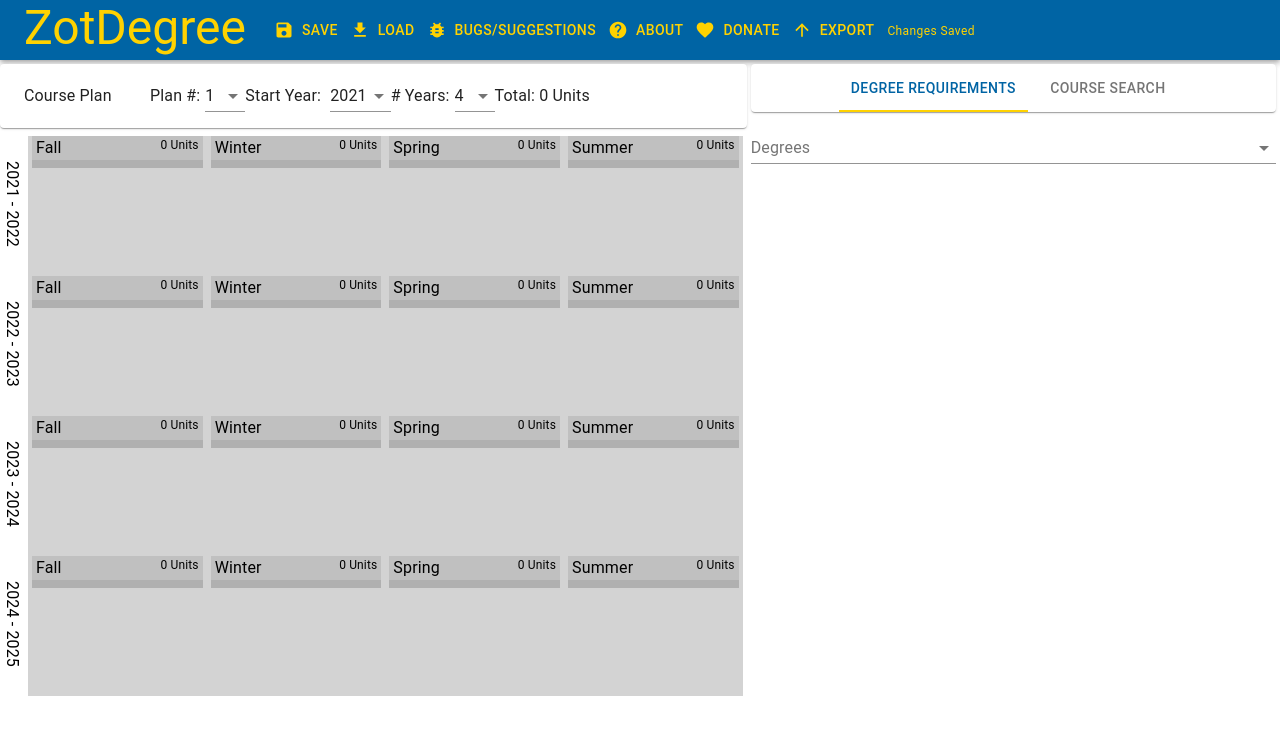
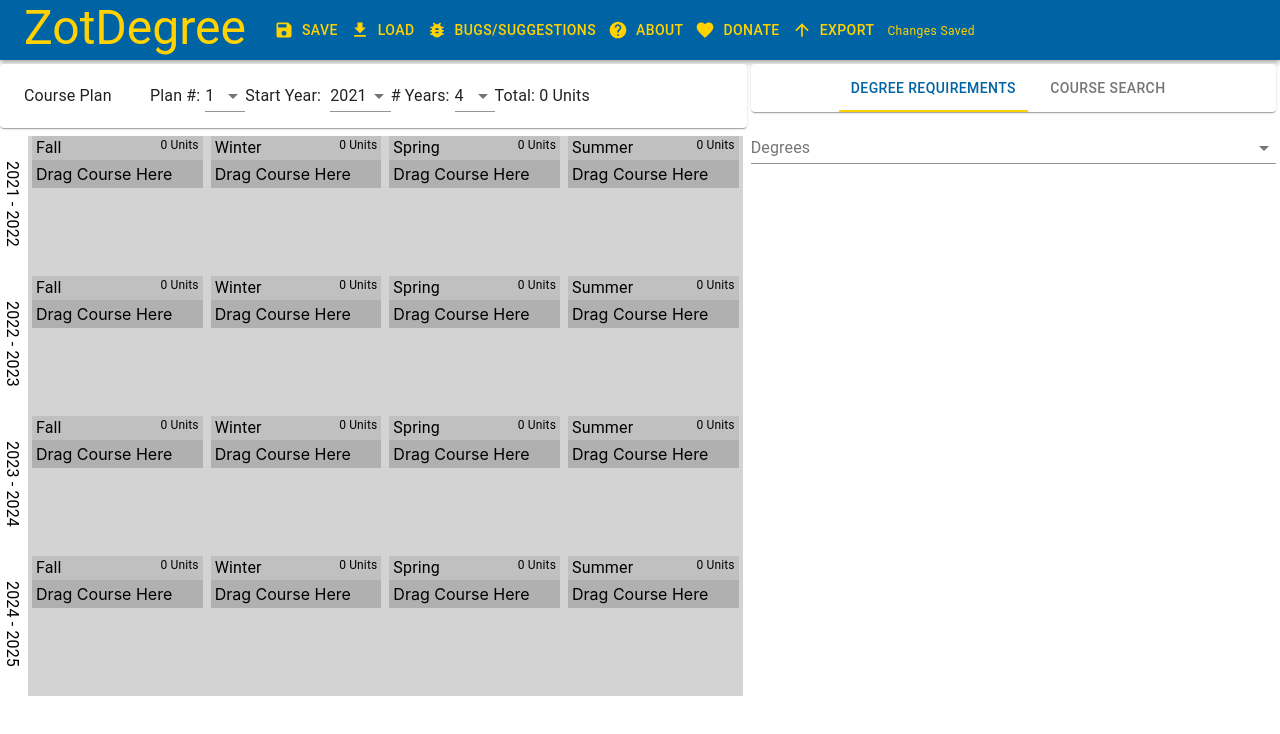
Before and after one commit to lukeren314/ZotDegree, a React (Create React App) app in the folder client/: page / in a window 1280 px wide. Shown: the top 734 px of the page. Built offline with nearby package versions, Linux system fonts and the light colour scheme.

Commit message:
Added message to course droppables, updated about

```diff
--- a/client/src/components/CourseDragAndDrop/CourseDroppableBase.js
+++ b/client/src/components/CourseDragAndDrop/CourseDroppableBase.js
@@ -2,16 +2,17 @@
 
 function CourseDroppableBase(props) {
   const { courses, ...other } = props;
+  const content = courses.length > 0 ? courses.map((course, index) => (
+    <CourseDraggable
+      key={course.id}
+      course={course}
+      index={index}
+      {...other}
+    />
+  )) : <div>Drag Course Here</div>
   return (
     <div>
-      {courses.map((course, index) => (
-        <CourseDraggable
-          key={course.id}
-          course={course}
-          index={index}
-          {...other}
-        />
-      ))}
+      {content}
     </div>
   );
 }
--- a/client/src/components/NavBar/AboutButton.js
+++ b/client/src/components/NavBar/AboutButton.js
@@ -81,10 +81,10 @@
               check with your counselor before committing to a course plan!
               <br />
               <br />
-              Planned Features:
+              Planned Features: (Last Update 6/18/2021)
               <br />
               Virtualize Requirements Lists - Improve the performance of
-              requirements lists by virtualizing them.
+              requirements lists
               <br />
               Themes - Dark mode?
               <br />
@@ -95,7 +95,7 @@
               requirements a certain color that also colors them in the course
               plan.
               <br />
-              Advanced Course Search Bar - A single course search bar with ElasticSearch for courses
+              Advanced Course Search Bar - A single course search bar that makes looking for classes easier
               <br />
               <br />
               Though I do not plan on open sourcing this project, I am open to
```
